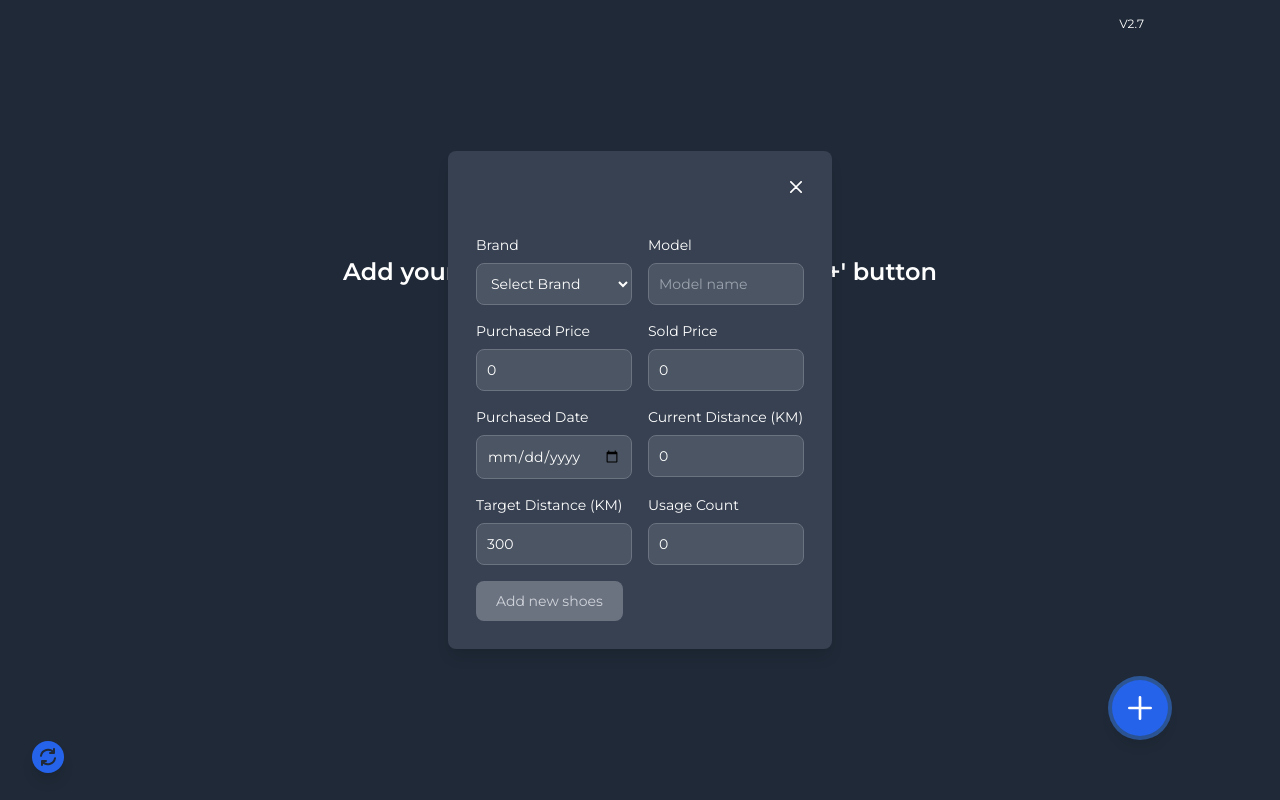
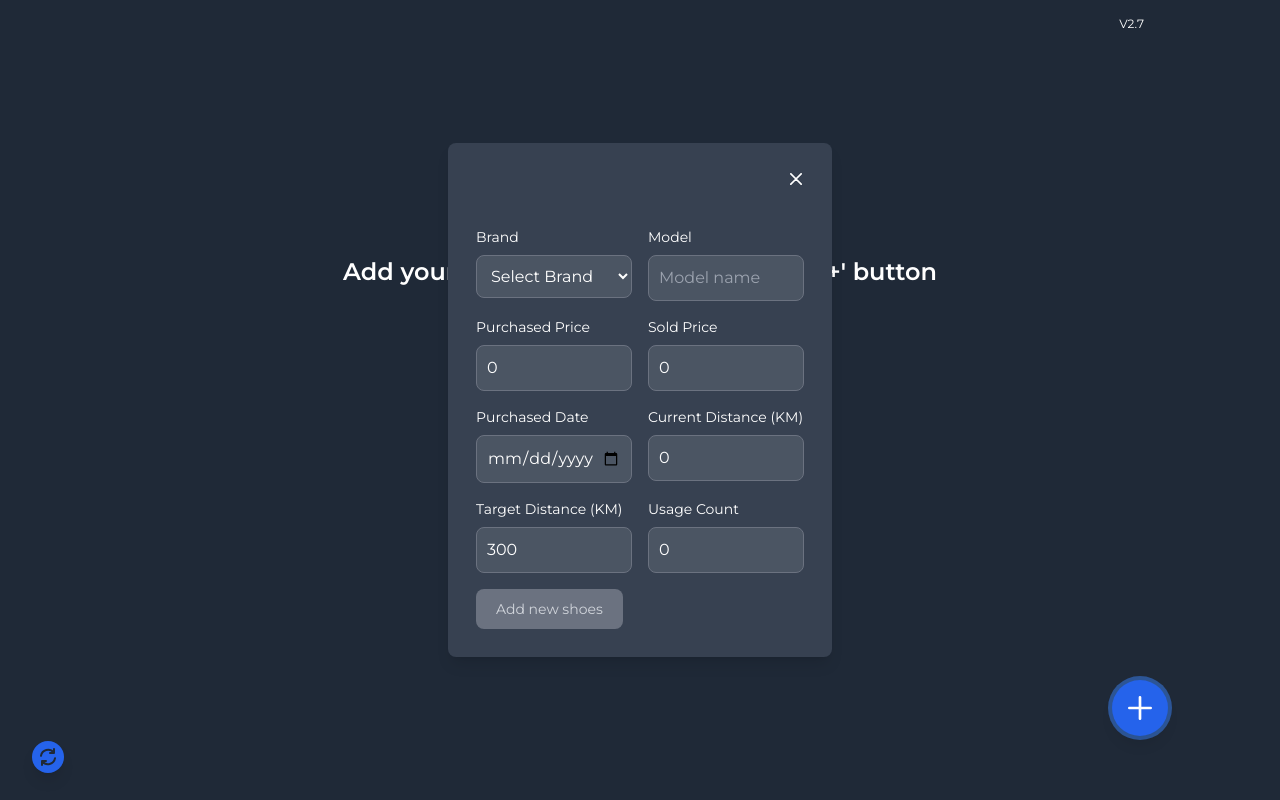
Before and after one commit to frhanhanif/SneakerLog, an Angular app: page / in a window 1280 px wide. Both pictures are taken after a click on the button 1140 px from the left and 708 px from the top of the page. Built offline with nearby package versions, Linux system fonts and the light colour scheme.

Commit message:
bug fix number input and auto zoom input

```diff
--- a/src/app/components/add-sneaker/add-sneaker.component.html
+++ b/src/app/components/add-sneaker/add-sneaker.component.html
@@ -70,7 +70,7 @@
               formControlName="brand"
               id="brand"
               (change)="onBrandChange($event)"
-              class="border text-sm rounded-lg block w-full p-2.5 bg-gray-600 border-gray-500 focus:border-blue-500"
+              class="border text-base rounded-lg block w-full p-2.5 bg-gray-600 border-gray-500 focus:border-blue-500"
               required
             >
               <option *ngFor="let brand of brands" [value]="brand.value">
@@ -86,7 +86,7 @@
             <input
               formControlName="brand"
               id="otherBrand"
-              class="border text-sm rounded-lg block w-full p-2.5 bg-gray-600 border-gray-500"
+              class="border text-base rounded-lg block w-full p-2.5 bg-gray-600 border-gray-500"
               placeholder="Enter Other Brand"
               required
             />
@@ -100,13 +100,13 @@
               formControlName="model"
               name="model"
               id="model"
-              class="border text-sm rounded-lg block w-full p-2.5 bg-gray-600 border-gray-500"
+              class="border text-base rounded-lg block w-full p-2.5 bg-gray-600 border-gray-500"
               placeholder="Model name"
               required
             />
           </div>
 
-          <div type="number" class="col-span-2 sm:col-span-1">
+          <div class="col-span-2 sm:col-span-1">
             <label for="purchased-price" class="block mb-2 text-sm font-medium">
               Purchased Price
             </label>
@@ -117,11 +117,11 @@
               type="text"
               inputmode="numeric"
               pattern="[0-9]*"
-              class="border text-sm rounded-lg block w-full p-2.5 bg-gray-600 border-gray-500"
+              class="border text-base rounded-lg block w-full p-2.5 bg-gray-600 border-gray-500"
               required
             />
           </div>
-          <div type="number" class="col-span-2 sm:col-span-1">
+          <div class="col-span-2 sm:col-span-1">
             <label for="purchased-price" class="block mb-2 text-sm font-medium">
               Sold Price
             </label>
@@ -129,7 +129,10 @@
               formControlName="soldPrice"
               name="sold-price"
               id="sold-price"
-              class="border text-sm rounded-lg block w-full p-2.5 bg-gray-600 border-gray-500"
+              type="text"
+              inputmode="numeric"
+              pattern="[0-9]*"
+              class="border text-base rounded-lg block w-full p-2.5 bg-gray-600 border-gray-500"
               required
             />
           </div>
@@ -142,7 +145,7 @@
               type="date"
               name="purchased-date"
               id="purchased-date"
-              class="border text-sm rounded-lg block w-full p-2.5 bg-gray-600 border-gray-500"
+              class="border text-base rounded-lg block w-full p-2.5 bg-gray-600 border-gray-500"
               placeholder="Purchased date"
             />
           </div>
@@ -154,11 +157,13 @@
               Current Distance (KM)
             </label>
             <input
-              type="number"
               formControlName="currentDistance"
               name="current-distance"
               id="current-distance"
-              class="border text-sm rounded-lg block w-full p-2.5 bg-gray-600 border-gray-500"
+              type="text"
+              inputmode="numeric"
+              pattern="[0-9]*"
+              class="border text-base rounded-lg block w-full p-2.5 bg-gray-600 border-gray-500"
               placeholder="0KM"
             />
           </div>
@@ -167,11 +172,13 @@
               Target Distance (KM)
             </label>
             <input
-              type="number"
               formControlName="targetDistance"
               name="target-distance"
               id="target-distance"
-              class="border text-sm rounded-lg block w-full p-2.5 bg-gray-600 border-gray-500"
+              type="text"
+              inputmode="numeric"
+              pattern="[0-9]*"
+              class="border text-base rounded-lg block w-full p-2.5 bg-gray-600 border-gray-500"
               placeholder="~300KM"
             />
           </div>
@@ -184,7 +191,7 @@
               formControlName="usageCount"
               name="usage-count"
               id="usage-count"
-              class="border text-sm rounded-lg block w-full p-2.5 bg-gray-600 border-gray-500"
+              class="border text-base rounded-lg block w-full p-2.5 bg-gray-600 border-gray-500"
             />
           </div>
         </div>
--- a/src/app/pages/sneaker-detail/sneaker-detail.component.html
+++ b/src/app/pages/sneaker-detail/sneaker-detail.component.html
@@ -88,11 +88,11 @@
 
 </div>
 
-<div class="p-16 pb-16 text-sm">
+<div class="p-16 pb-8 text-sm">
   <app-price-overview [sneaker]="sneaker"></app-price-overview>
 </div>
 
-<div class="flex items-center justify-center mt-2 mb-16">
+<div class="flex items-center justify-center mt-2 mb-8">
   <!-- <app-save-sneaker></app-save-sneaker> -->
   <app-delete-sneaker [id]="id"></app-delete-sneaker>
 </div>
```
